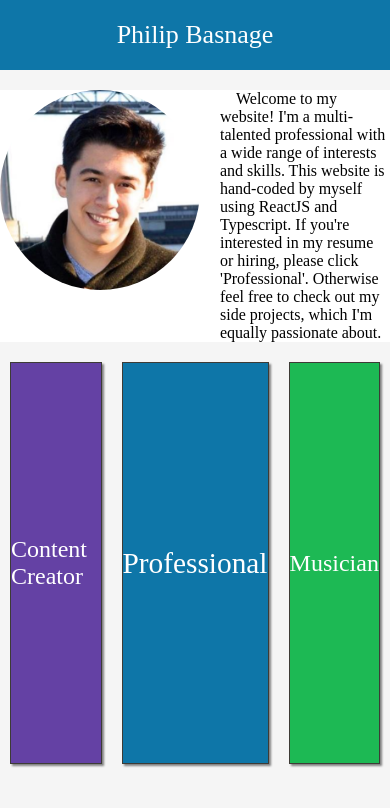
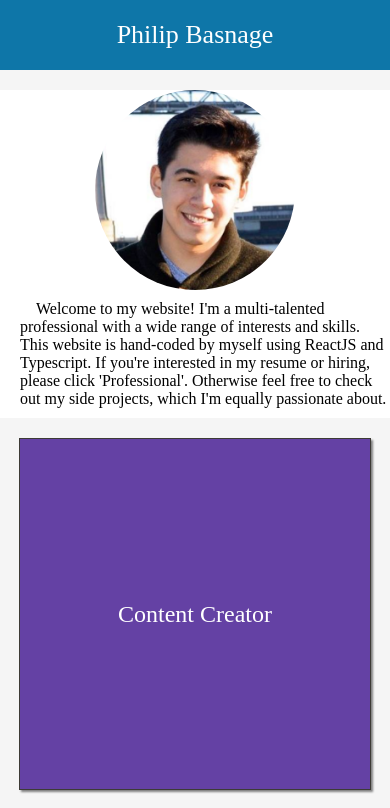
Before and after one commit to pbasnage/Philip-Basnage-Website, a React (Create React App) app: page / in a window 390 px wide. Shown: the top 808 px of the page. Built offline with nearby package versions, Linux system fonts and the light colour scheme.

Commit message:
increased responsiveness main and pro

```diff
--- a/src/common.scss
+++ b/src/common.scss
@@ -4,6 +4,8 @@ $twitchpurple: #6441A4;
 $spotifygreen: #1DB954;
 
 $medium-width: 768px;
+$large-width: 1018px;
+
 
 .clickable {
     cursor: pointer;
--- a/src/components/professional/professional.component.scss
+++ b/src/components/professional/professional.component.scss
@@ -66,12 +66,17 @@
     flex-direction: column;
     padding: 15px 20px 20px 30px;
     margin: 20px;
-    min-width: 400px;
+    min-width: 290px;
     max-width: 550px;
     min-height: 160px;
     background-color: white;
     border: 1px solid grey;
     box-shadow: 2px 2px 2px black;
+
+    @media (min-width: $medium-width) {
+        min-width: 400px;
+        max-width: 550px;
+    }
 
     .panel-title {
         font-size: 2em;
--- a/src/main.scss
+++ b/src/main.scss
@@ -16,6 +16,7 @@
 	width: 100%;
 	display: flex;
 	justify-content: center;
+	flex-wrap: wrap;
 	margin: 20px 0;
 	background-color: white;
 
@@ -23,7 +24,7 @@
 		display: flex;
 		align-items: center;
 		max-width: 600px;
-		margin-left: 20px;
+		margin: 10px 0 10px 20px;
 	}
 }
 
@@ -40,21 +41,35 @@
 
 .column-wrapper {
 	display: flex;
+	flex-direction: column;
 	justify-content: center;
 	align-items: center;
+	flex-wrap: wrap;
+	margin-bottom: 20px;
+
+	@media (min-width: $large-width) {
+		flex-direction: row;
+	}
 
 	.column-option {
-		width: 270px;
-		height: 400px;
+		min-width: 350px;
+		height: 350px;
 		border: 1px solid #3d3b36;
 		display: flex;
 		justify-content: center;
 		align-items: center;
 		margin: 0 10px;
+		margin-bottom: 20px;
 		font-size: 18pt;
 		transition: all .2s ease-in-out;
 		color: white;
 		box-shadow: 2px 2px 2px grey;
+
+		@media (min-width: $large-width) {
+			flex-direction: row;
+			max-width: 600px;
+			min-width: 300px;
+		}
 
 		&.twitch {
 			background-color: $twitchpurple;
@@ -77,7 +92,8 @@
 		}
 
 		&.pro {
-			width: 350px;
+			min-width: 350px;
+			max-width: 400px;
 			font-size: 22pt;
 			background-color: $linkedinblue;
 		}
```
